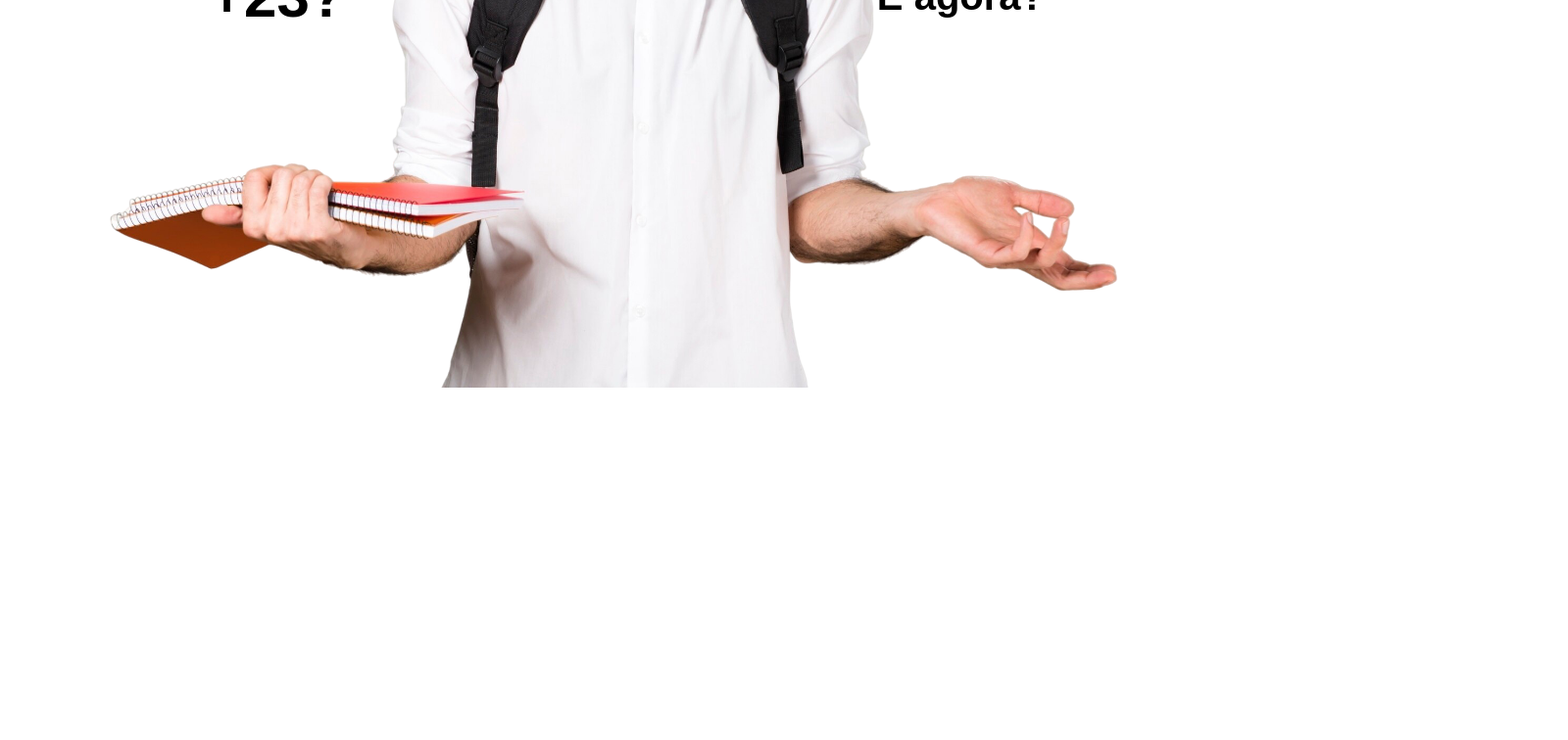
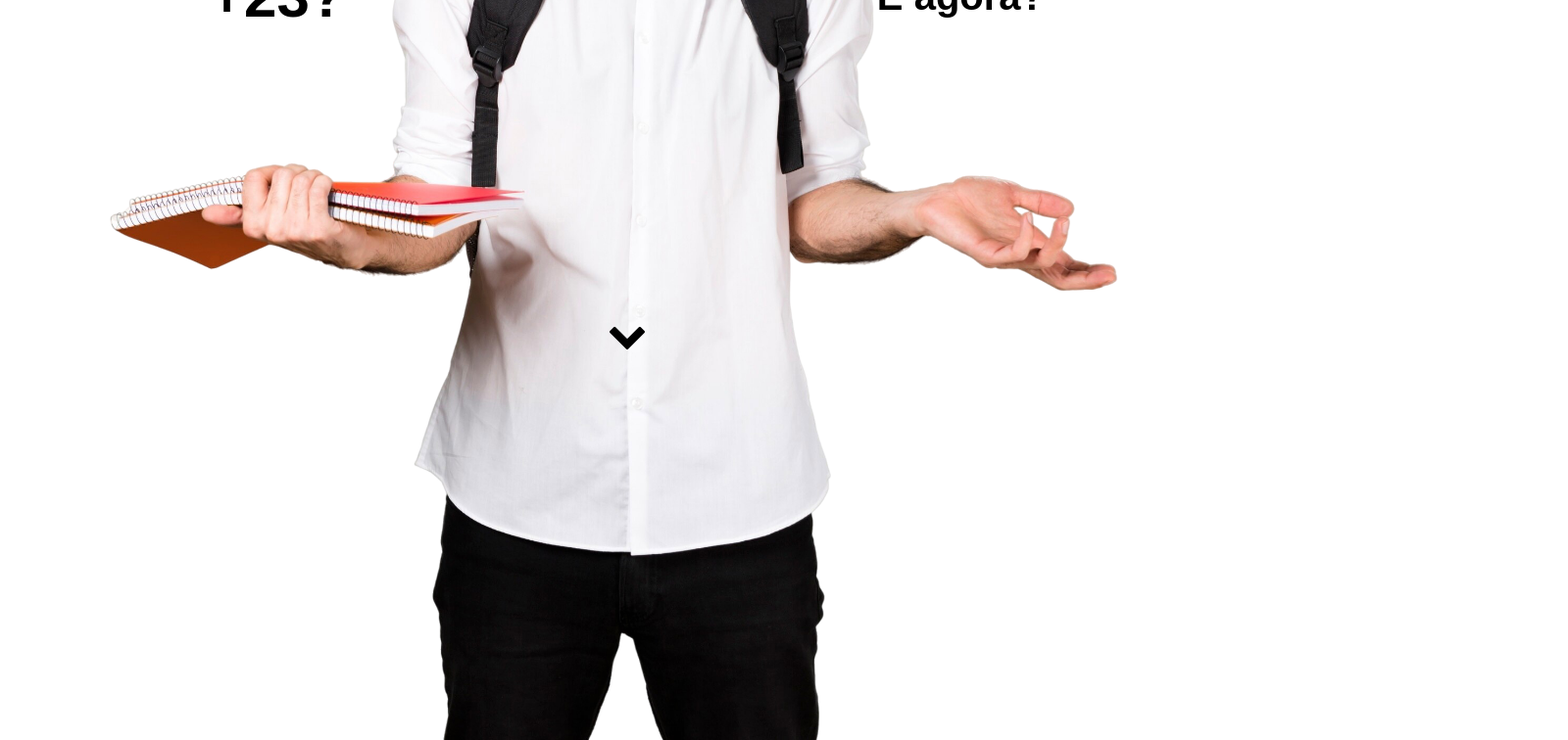
Before and after one commit to buddie-project/buddie-frontend, a React (Vite) app: page /sobre in a window 1280 px wide. Shown: the part 404-1160 px from the top of the page at 98% size, 1600 px wide, since content can reach past the window. Before the commit the page ends 800 px from the top, so only its background shows below. Built offline with nearby package versions, Linux system fonts and the light colour scheme; no server answers; a web font is replaced by a local one.

Commit message:
Add scroll down functionality to About page; implement smooth scrolling effect and new animated button

```diff
--- a/src/pages/About.jsx
+++ b/src/pages/About.jsx
@@ -1,6 +1,40 @@
-import "../style/About.css"
+import "../style/About.css";
+import { useEffect } from "react";
 
 function About() {
+
+    useEffect(() => {
+        const scrollDownButton = document.getElementById('scroll-down');
+        if (!scrollDownButton) return;
+
+        const handleClick = () => {
+            const targetPosition = window.innerHeight;
+            const startPosition = window.scrollY;
+            const distance = targetPosition - startPosition;
+            const duration = 1500;
+            let start = null;
+
+            function easeInOutQuad(t) {
+                return t < 0.5 ? 2 * t * t : -1 + (4 - 2 * t) * t;
+            }
+
+            function step(timestamp) {
+                if (!start) start = timestamp;
+                const progress = timestamp - start;
+                const percent = Math.min(progress / duration, 1);
+                window.scrollTo(0, startPosition + distance * easeInOutQuad(percent));
+                if (progress < duration) {
+                    window.requestAnimationFrame(step);
+                }
+            }
+
+            window.requestAnimationFrame(step);
+        };
+
+        scrollDownButton.addEventListener('click', handleClick);
+
+        return () => scrollDownButton.removeEventListener('click', handleClick);
+    }, []);
 
     return (
         <>
@@ -10,13 +44,15 @@ function About() {
                     <span className="age">+23?</span>
                     <span className="what-now">E agora?</span>
                 </div>
+                <div className="scroll-down" id="scroll-down">
+                    <i className="icon-down-arrow" aria-hidden="true"></i>
+                </div>
             </section>
 
             <section className="about-section">
                 <h2>Quem somos?</h2>
                 <p>
                     Lorem ipsum dolor sit amet, consectetur adipiscing elit. Suspendisse blandit lobortis magna in eleifend. Vestibulum leo sem, pharetra at tempor quis, maximus at odio. Cras iaculis facilisis massa mollis luctus. Nam a blandit sem. Nam id tincidunt nisl. Praesent ut faucibus libero. Donec imperdiet magna ut orci iaculis, at porta neque hendrerit. Aliquam malesuada semper metus, eu auctor tortor ultrices nec. Quisque mollis pulvinar cursus. Fusce dictum euismod lectus. Nullam sagittis purus et aliquam scelerisque. Etiam dignissim dui vel dictum semper. Sed ullamcorper, quam eu hendrerit hendrerit, ipsum leo placerat urna, euismod egestas sem nunc nec lectus. Nulla finibus volutpat lacinia. Mauris nibh enim, rutrum ac commodo in, fringilla eu elit. Aenean maximus ante id velit tempor, et tincidunt nisi facilisis.
-
                 </p>
 
                 <div className="about-cards">
@@ -30,7 +66,7 @@ function About() {
                 </div>
             </section>
         </>
-    )
+    );
 }
 
 export default About;
--- a/src/style/About.css
+++ b/src/style/About.css
@@ -10,7 +10,6 @@ body, html {
 }
 
 .about-hero {
-    position: relative;
     height: 100vh;
     display: flex;
     align-items: center;
@@ -95,3 +94,24 @@ body, html {
     height: auto;
     border-radius: 8px;
 }
+
+@keyframes bounceArrow {
+    0%, 100% {
+        transform: translateX(-50%) translateY(0);
+    }
+    50% {
+        transform: translateX(-50%) translateY(10px);
+    }
+}
+
+.scroll-down {
+    position: absolute;
+    bottom: 40px;
+    left: 50%;
+    transform: translateX(-50%);
+    color: black;
+    cursor: pointer;
+    z-index: 1;
+    animation: bounceArrow 1s ease-in-out infinite;
+    font-size: 40px;
+}
--- a/src/style/Homepage.css
+++ b/src/style/Homepage.css
@@ -101,7 +101,7 @@
     color: #026CB8;
     top: 23vh;
     left: 55vw;
-    font-size: 1em;
+    font-size: 1.25em;
 }
 
 .geometry {
@@ -129,12 +129,12 @@
     color: #960014;
     top: 72vh;
     left: 81vw;
-    font-size: 1em;
+    font-size: 1.25em;
 }
 
 .philosophy {
     color: #00C2DC;
     top: 85vh;
     left: 46vw;
-    font-size: 1em;
+    font-size: 1.25em;
 }
```
